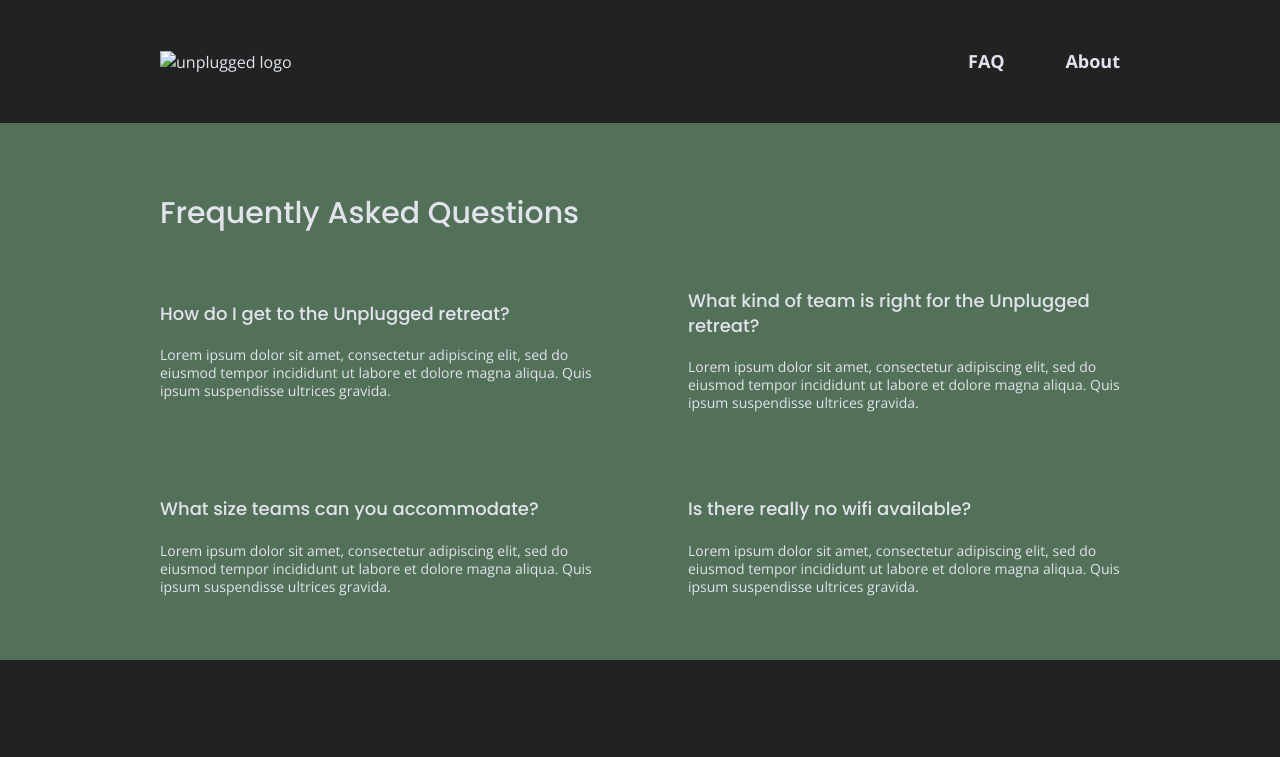
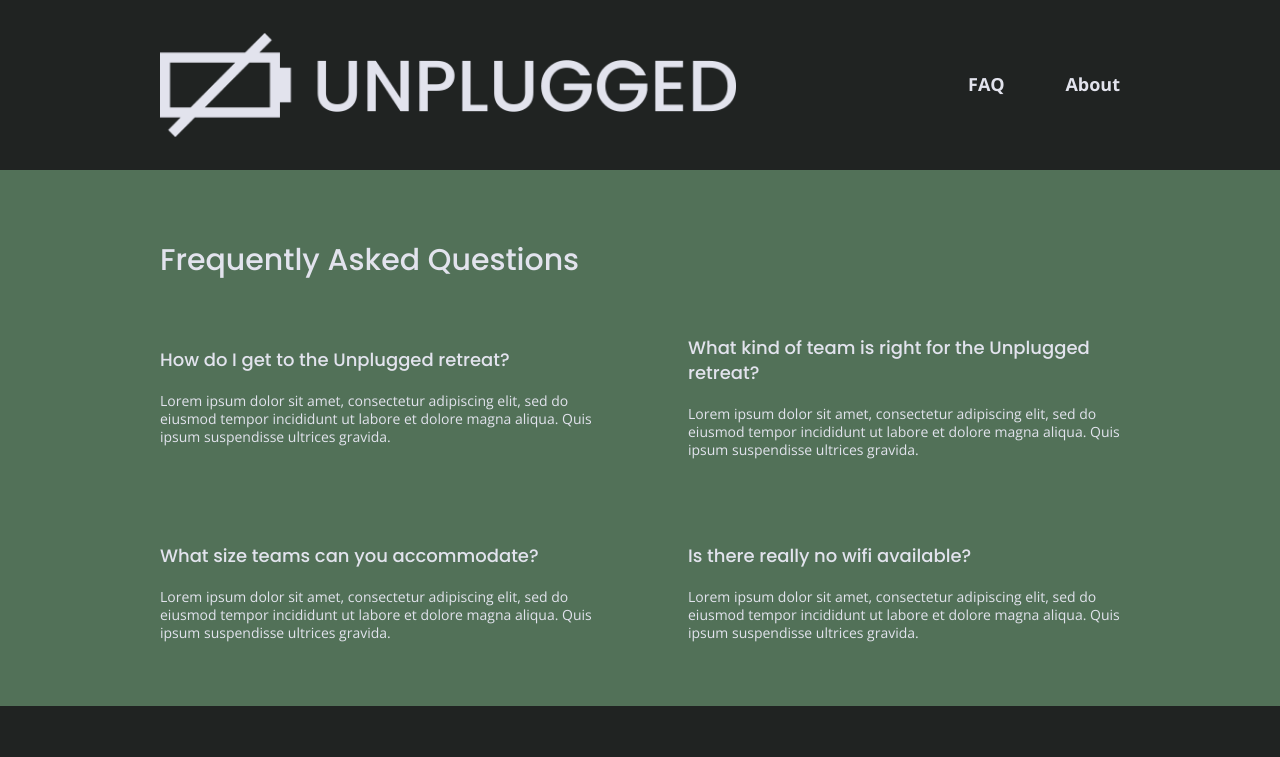
Before and after one commit to elaine-codes/unplugged-retreat-website, a website: page faq/index.html in a window 1280 px wide. Shown: the top 757 px of the page. Drawn offline with nearby package versions, Linux system fonts and the light colour scheme.

Commit message:
HTML and CSS code to responsify image

```diff
--- a/css/main.css
+++ b/css/main.css
@@ -130,6 +130,13 @@ p {
   line-height: 1.285;
 }
 
+img {
+  width: 100%;
+}
+
+figure {
+  margin: 0;
+ }
 
 address {
   font-style: normal;
@@ -163,6 +170,14 @@ header .content-wrapper {
   align-items: center;
   flex-flow: row wrap;
   margin: 0;
+}
+
+header figure {
+  width: 60%;
+  display: flex;
+  justify-content: center;
+  align-items: center;
+  flex-flow: row wrap;
 }
 
 .header-divder {
@@ -230,6 +245,10 @@ footer .copyright {
 /* Hero Area */
 
 .hero-area {
+  background: url(../img/unplugged-retreat.jpg);
+  background-size: cover;
+  background-position: center;
+  min-height: 500px;
   display: flex;
   justify-content: center;
   flex-flow: row wrap;
@@ -280,6 +299,9 @@ input[type=button] {
 /* Features */
 
 .features {
+  background: url('../img/unplugged-retreat-features.jpg');
+  background-size: cover;
+  background-position: center;
   display: flex;
   justify-content: center;
   flex-flow: row wrap;
--- a/faq/index.html
+++ b/faq/index.html
@@ -29,9 +29,11 @@
 
   <header>
     <div class="content-wrapper">
-      <a href="#">
-          <img src="" alt="unplugged logo">
-      </a>
+      <figure>
+        <a href="../index.html">
+          <img src="../img/unpluggedlogo.png" alt="unplugged logo">
+        </a>
+      </figure>
       <div class="header-divider"></div>
         <nav>
           <ul>
```
Also changed, not shown: about/index.html (+6 -3 lines), index.html (+6 -1 lines), Assets/logo.jpg (deleted), img/unplugged-retreat-features.jpg (added), img/unpluggedlogo.png (added), 2 other files.
